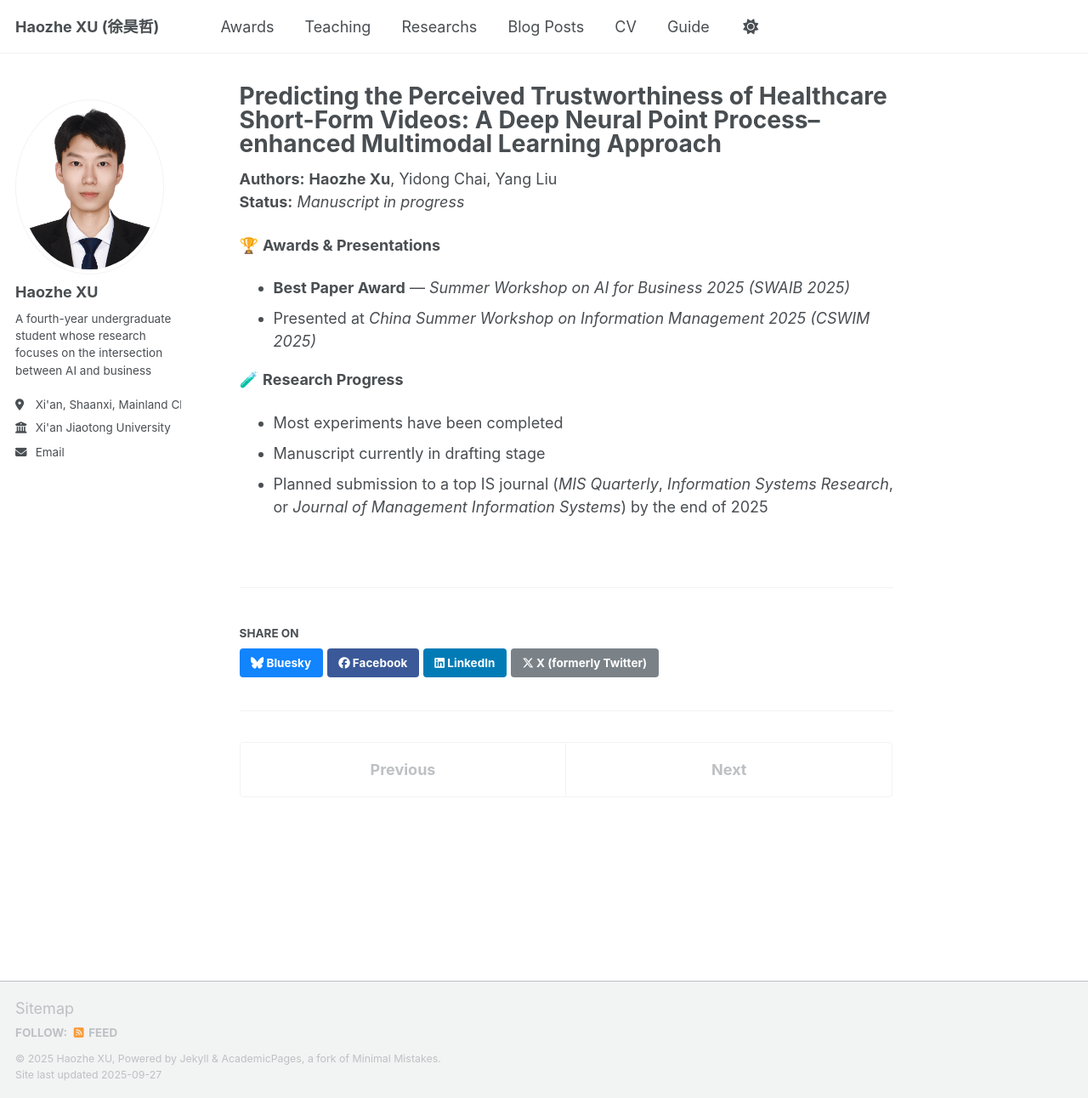
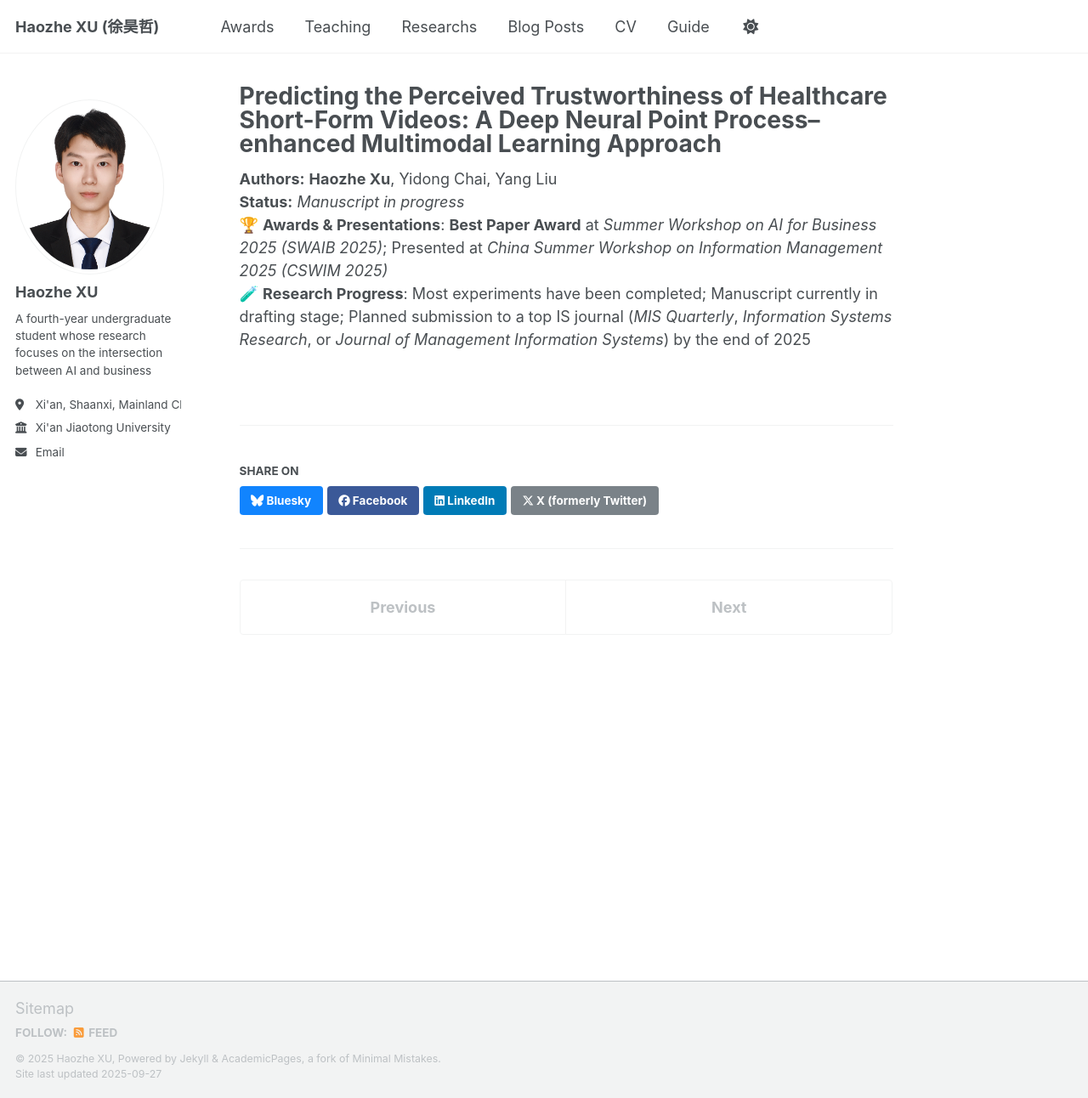
Before and after one commit to XuHaozhe0204/XuHaozhe0204.github.io, a Jekyll site: the page built from _portfolio/portfolio-1.md, in a window 1280 px wide and 1292 px high. Shown: the whole window at 85% size. Built offline with Jekyll 4.4.1, drawn with Linux system fonts in a browser that asks for light colours; a script that is not in the unit is left out.

```diff
--- a/_portfolio/portfolio-1.md
+++ b/_portfolio/portfolio-1.md
@@ -5,12 +5,5 @@ collection: portfolio
 
 **Authors:** **Haozhe Xu**, Yidong Chai, Yang Liu
 **Status:** *Manuscript in progress*
-
-🏆 **Awards & Presentations**
-- **Best Paper Award** — *Summer Workshop on AI for Business 2025 (SWAIB 2025)*
-- Presented at *China Summer Workshop on Information Management 2025 (CSWIM 2025)*
-
-🧪 **Research Progress**
-- Most experiments have been completed
-- Manuscript currently in drafting stage
-- Planned submission to a top IS journal (*MIS Quarterly*, *Information Systems Research*, or *Journal of Management Information Systems*) by the end of 2025
+🏆 **Awards & Presentations**: **Best Paper Award** at *Summer Workshop on AI for Business 2025 (SWAIB 2025)*; Presented at *China Summer Workshop on Information Management 2025 (CSWIM 2025)*
+🧪 **Research Progress**: Most experiments have been completed; Manuscript currently in drafting stage; Planned submission to a top IS journal (*MIS Quarterly*, *Information Systems Research*, or *Journal of Management Information Systems*) by the end of 2025
```
